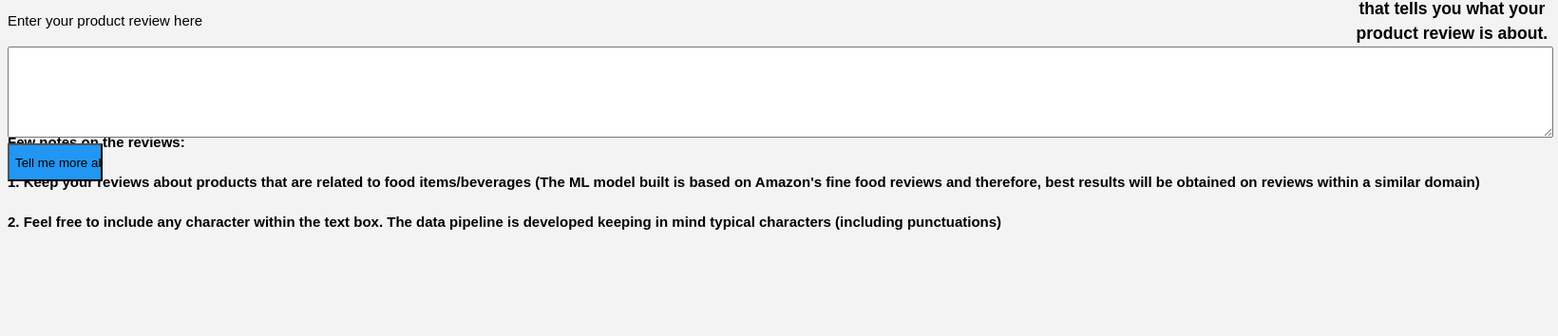
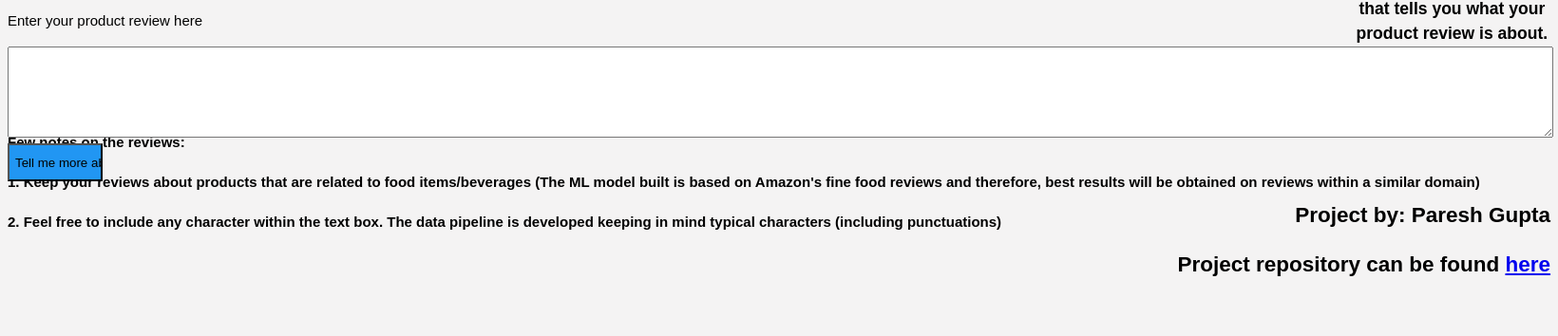
Before and after one commit to pareshg18/Topic-Modelling-Amazon-Fine-Food-Reviews, a Flask app: template templates/home.html in a window 1640 px wide. Shown: the part 165-519 px from the top of the page at 95% size. Run offline with Flask 2, Linux system fonts and the light colour scheme; the template is opened without the code that fills it, so the values that code supplies are empty; parts of the project's set-up code (start-up, migrations or seed data) failed here and were passed over.

Commit message:
Update home.html

```diff
--- a/templates/home.html
+++ b/templates/home.html
@@ -41,6 +41,9 @@
 
 	</div>
 
+	<h2 style="text-align:right"> Project by: Paresh Gupta</h2>
+	<h2 style="text-align:right"> Project repository can be found <a href = "https://github.com/pareshg18/Topic-Modelling-Amazon-Fine-Food-Reviews">here </a> </h2>
+
 
 
 
```
